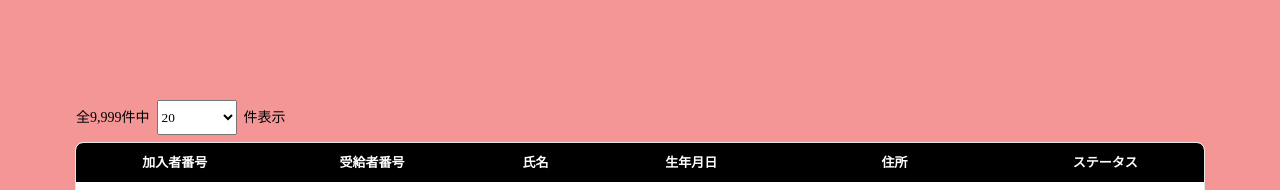
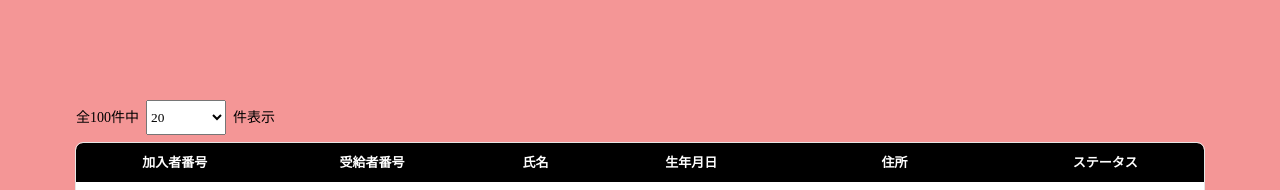
Before and after one commit to webcreator-ko/tanstack-table, a React (Vite) app: page / in a window 1280 px wide. Shown: the top 190 px of the page. Built offline with nearby package versions, Linux system fonts and the light colour scheme.

Commit message:
合計数を表示

```diff
--- a/src/App.tsx
+++ b/src/App.tsx
@@ -41,7 +41,7 @@ function App() {
  return (
   <div className={styles.wrap}>
    <p>
-    全9,999件中
+    全{infoTable.length}件中
     <select onChange={onChangeItemDisplaySelect}>
      <option value="20">20</option>
      <option value="40">40</option>
```
